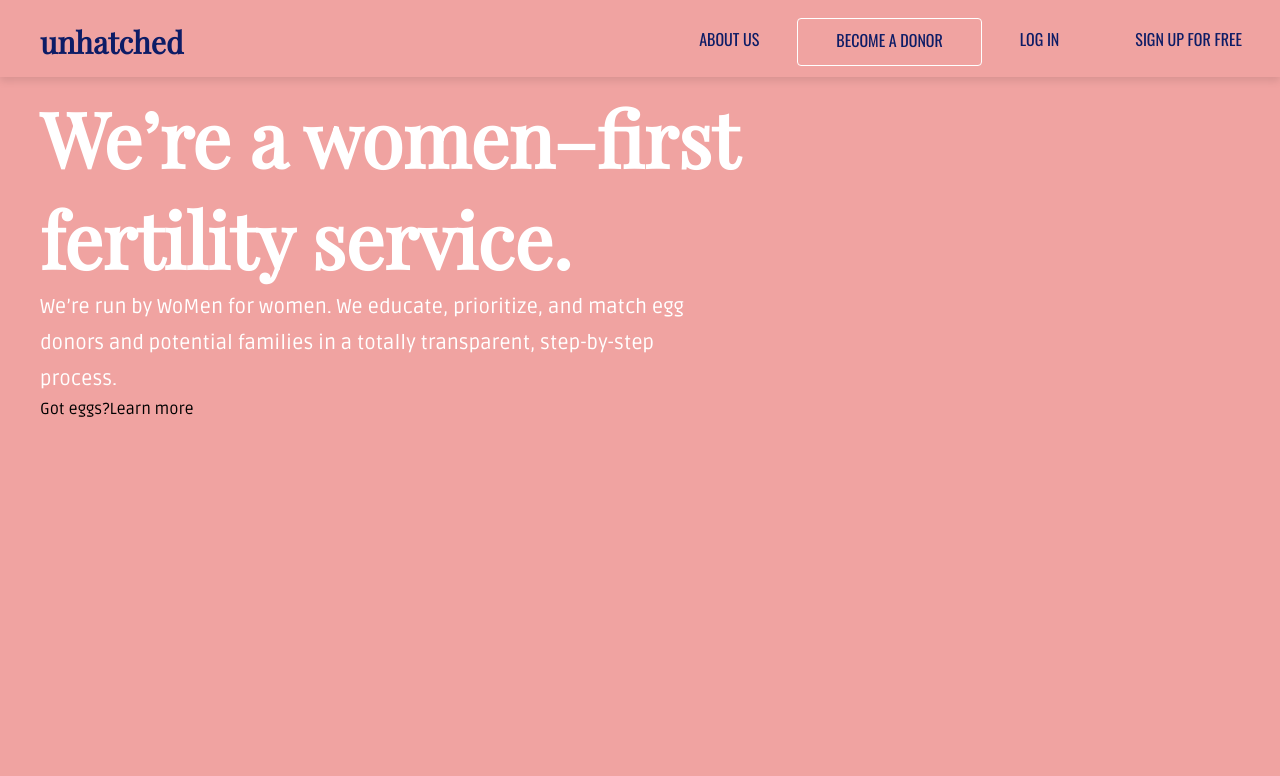
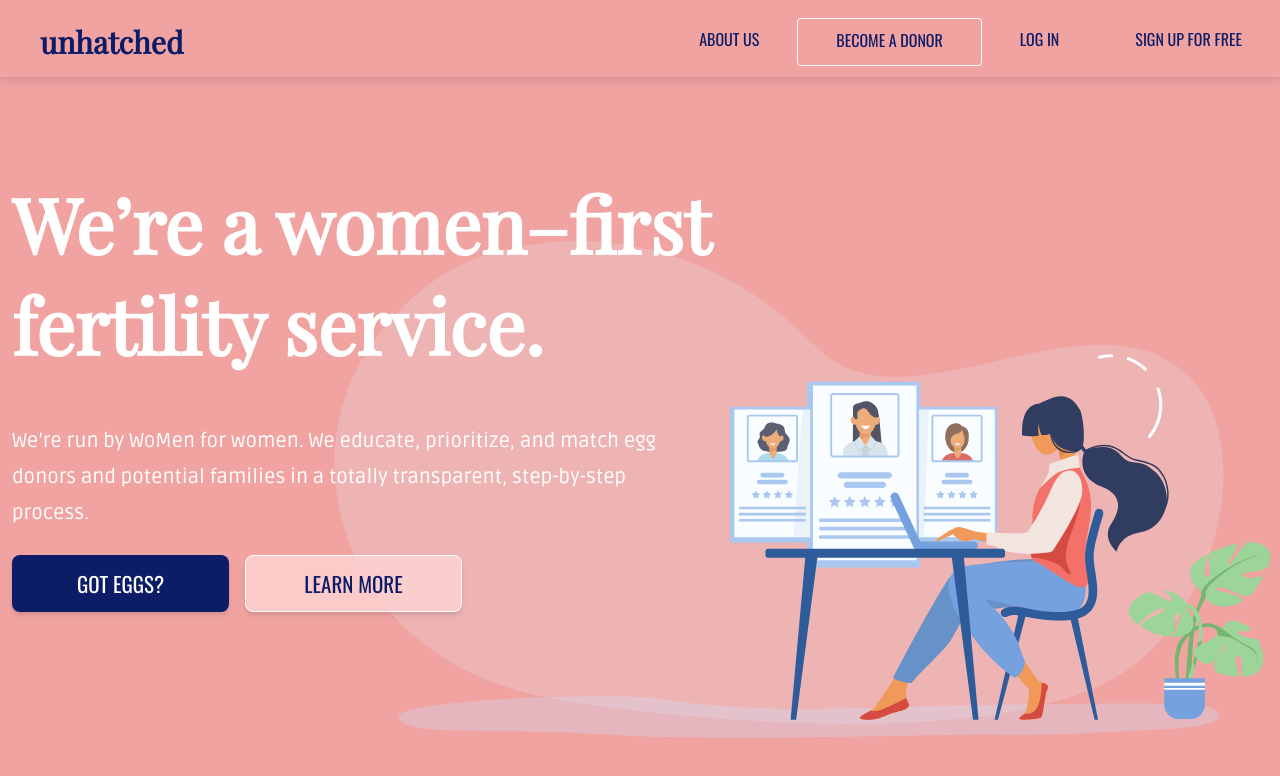
Before and after one commit to theunhatched/unhatched, a Next.js app: page / in a window 1280 px wide. Shown: the top 776 px of the page. Built offline with nearby package versions, Linux system fonts and the light colour scheme; no server answers.

Commit message:
style hero frontpage (#181)

```diff
--- a/components/layout.js
+++ b/components/layout.js
@@ -9,7 +9,7 @@ const Layout = ({ style, children }) => (
     <div className="Layout">
       <Head />
       <Header style={style} />
-      <div className="Content">{children}</div>
+      <main>{children}</main>
       <Footer style={style} />
     </div>
     <style jsx>{`
@@ -23,10 +23,6 @@ const Layout = ({ style, children }) => (
           'foot' 30px
           / 1fr;
         background-color: ${style.backgroundColor};
-      }
-      .Content {
-        margin: 10px auto;
-        width: 1200px;
       }
     `}</style>
   </>
--- a/pages/index.js
+++ b/pages/index.js
@@ -1,25 +1,101 @@
 import React from 'react'
+import cx from 'classnames'
 import HeroLayout from '../components/hero-layout'
-import style from './index.module.css'
 
 export default function Home() {
   return (
     <HeroLayout>
-      <div className={style.h1}>
+      <div className="h-full pt-24">
+        <div className="h-full container px-3 mx-auto items-center illustrated">
+          <div className="h-full w-full w-4/5 justify-center items-start ">
+            <div className="text-white headline">
               We&rsquo;re a women–first
               <br />
               fertility service.
             </div>
-      <div className={style.p}>
-        We&rsquo;re run by WoMen for women. We educate, prioritize, and match
-        egg
+            <p className="text-lg pt-12 text-white subheader">
+              We&rsquo;re run by WoMen for women. We educate, prioritize, and
+              match egg
               <br />
-        donors and potential families in a totally transparent, step-by-step
+              donors and potential families in a totally transparent,
+              step-by-step
               <br />
               process.
+            </p>
+            <div className="flex pt-6 space-x-4 flex-row w-full">
+              <button
+                type="button"
+                className={cx(
+                  'bg-arapawa',
+                  'text-white',
+                  'items-center',
+                  'shadow-md',
+                  'rounded-lg',
+                  'justify-center',
+                  'button',
+                  'primary'
+                )}
+              >
+                Got Eggs?
+              </button>
+              <button
+                type="button"
+                className={cx(
+                  'bg-ballerina',
+                  'text-arapawa',
+                  'items-center',
+                  'shadow-md',
+                  'rounded-lg',
+                  'justify-center',
+                  'bg-opacity-75',
+                  'button',
+                  'secondary'
+                )}
+              >
+                Learn More
+              </button>
             </div>
-      <button type="button">Got eggs?</button>
-      <button type="button">Learn more</button>
+          </div>
+        </div>
+      </div>
+      <style jsx>
+        {`
+          .illustrated {
+            background-image: url(/woman-illustration.svg);
+            background-repeat: no-repeat;
+            background-position: top left 120%;
+          }
+          .headline {
+            font-family: Playfair Display;
+            font-style: normal;
+            font-weight: 900;
+            font-size: 76px;
+            line-height: 101px;
+          }
+          .subheader {
+            font-family: Ruda;
+            font-style: normal;
+            font-weight: normal;
+            font-size: 20px;
+            line-height: 180%;
+          }
+          .button {
+            text-transform: uppercase;
+            height: 57px;
+            width: 217px;
+            font-family: Oswald;
+            font-style: normal;
+            font-weight: normal;
+            font-size: 21px;
+            line-height: 31px;
+          }
+          .button.primary {
+          }
+          .button.secondary {
+            border: 1.5px solid white;
+          }
+        `}
+      </style>
     </HeroLayout>
   )
 }
--- a/pages/index.module.css
+++ /dev/null
@@ -1,17 +0,0 @@
-.h1 {
-  font-family: Playfair Display;
-  font-style: normal;
-  font-weight: 900;
-  font-size: 76px;
-  line-height: 101px;
-  color: #ffffff;
-}
-
-.p {
-  font-family: Ruda;
-  font-style: normal;
-  font-weight: normal;
-  font-size: 20px;
-  line-height: 180%;
-  color: #ffffff;
-}
--- a/tailwind.config.js
+++ b/tailwind.config.js
@@ -10,6 +10,9 @@ module.exports = {
     extend: {
       colors: {
         'accent-1': '#333',
+        arapawa: '#0d1c66',
+        pink: '#f0a3a1',
+        ballerina: '#ffd7d7',
       },
     },
   },
```
Lines whose indentation alone changed are shown as unchanged.
